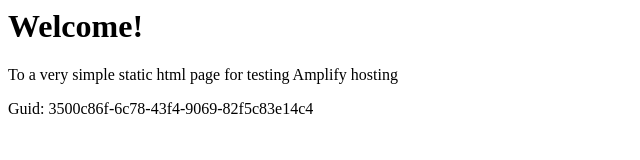
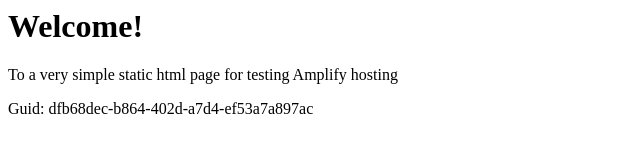
Before and after one commit to aws-aemilia-pdx/Github-PR-Commit-Integration-Test-DoNotTouch-GitHubWebhookPushCanaryTest-v1-prod-us-west-2, a website: page src/index.html in a window 1280 px wide. Shown: the full height of the page, 0-640 px from the left. Drawn offline with Linux system fonts and the light colour scheme.

Commit message:
commit from integ tests

```diff
--- a/src/index.html
+++ b/src/index.html
@@ -12,6 +12,6 @@
 <body>
     <h1>Welcome!</h1>
     <p>To a very simple static html page for testing Amplify hosting</p>
-    <p>Guid: 3500c86f-6c78-43f4-9069-82f5c83e14c4</p></body>
+    <p>Guid: dfb68dec-b864-402d-a7d4-ef53a7a897ac</p></body>
 
 </html>
```
